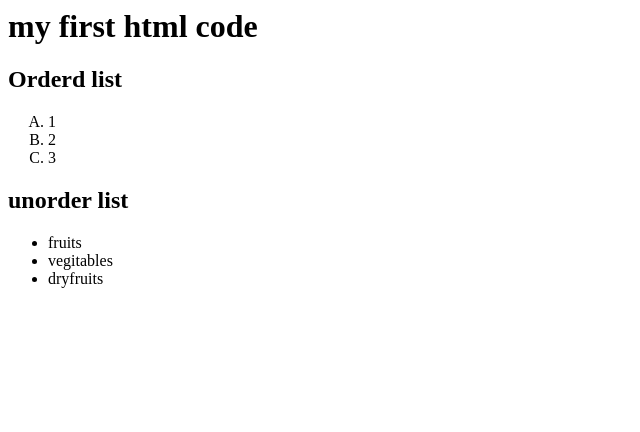
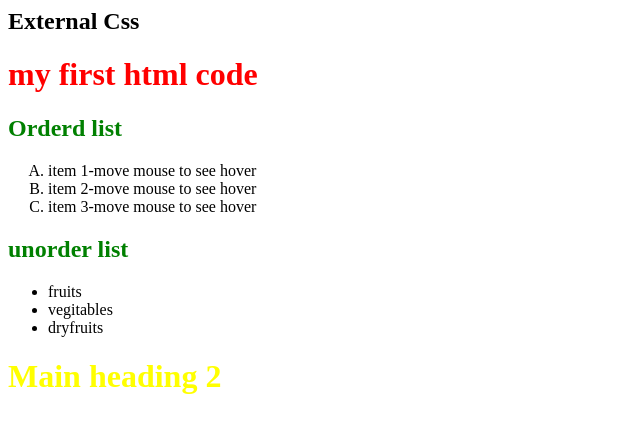
Before and after one commit to VaishnaviBorkar/fsd_codes, a plain HTML site: page hellow.html in a window 1280 px wide. Shown: the whole page, without its empty margins (0-640 px from the left). Drawn offline with Linux system fonts and the light colour scheme.

Commit message:
selectors in scc

```diff
--- a/hellow.html
+++ b/hellow.html
@@ -1,19 +1,24 @@
 <html>
+    <head>
+        <title>My Document</title>
+        <link rel="stylesheet" href="style.css">
+    </head>
     <body>
-        <H1>my first html code</H1>
-        <h2>Orderd list</h2>
+        <h2>External Css</h2>
+        <H1 id="heading-one">my first html code</H1>
+        <h2  class="subheading">Orderd list</h2>
         <ol type="A">
-            <li>
-                1
+            <li class="item-list">
+                item 1-move mouse to see hover
             </li>
-            <li>
-                2
+            <li class="item-list">
+                item 2-move mouse to see hover
             </li>
-            <li>
-                3
+            <li class="item-list">
+                item 3-move mouse to see hover
             </li>
         </ol>
-        <h2>unorder list</h2>
+        <h2  class="subheading">unorder list</h2>
         <ul>
             <li>
                 fruits
@@ -25,5 +30,6 @@
                 dryfruits
             </li>
         </ul>
+        <h1>Main heading 2<h1>
         </body>
 </html>
--- /dev/null
+++ b/style.css
@@ -0,0 +1,27 @@
+
+/* selectors */
+/* id selector */
+#heading-one
+{
+    color:red;
+}
+
+/* class selector */
+.subheading
+{
+    color:green;
+}
+
+/* pseudo selector 1)for all list  */
+li:hover
+{
+    color:red;
+}
+/* pseudo selector 1)for specific list  */
+.item-list:hover
+{
+  color:blue;
+}
+h1{
+    color:yellow;
+}
```
